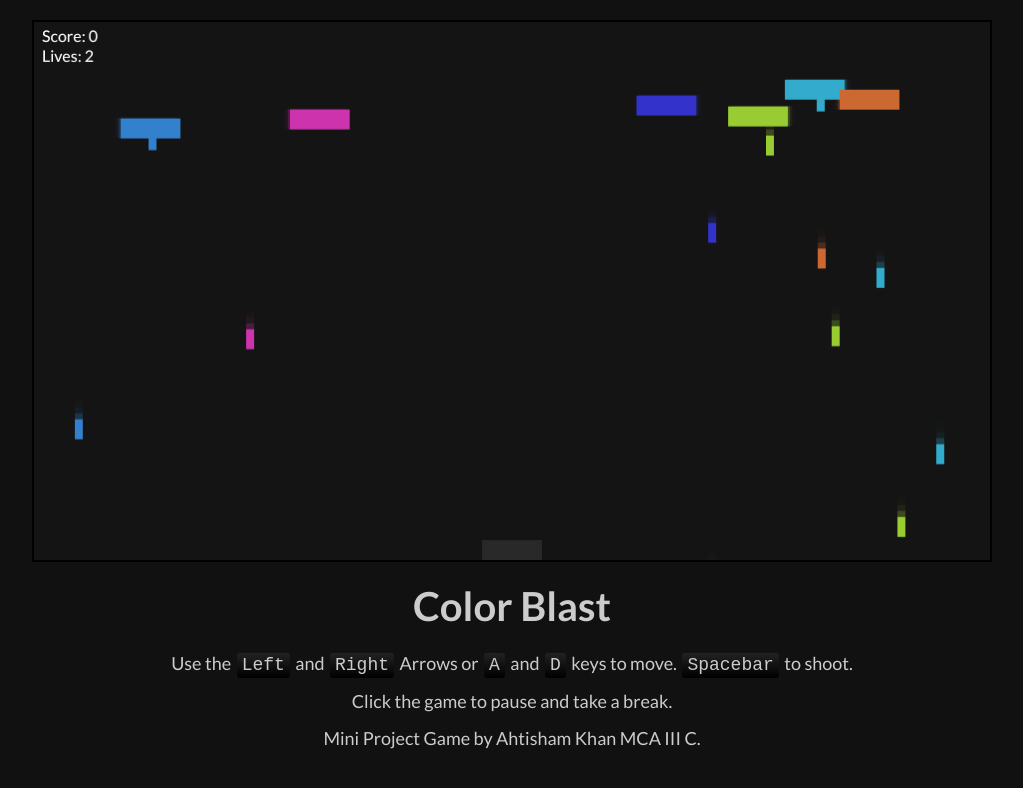
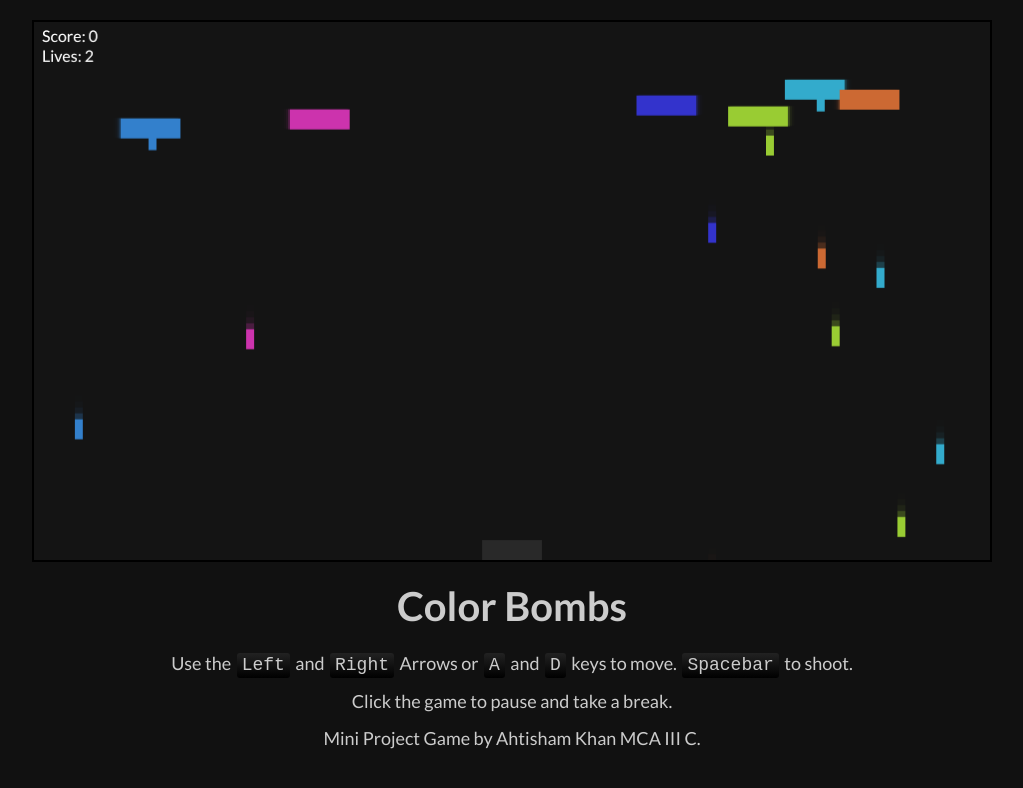
Before and after one commit to kishlaykiku/Colorbombs, a plain HTML site: page index.html in a window 1280 px wide. Shown: the whole page, without its empty margins (128-1151 px from the left). Drawn offline with Linux system fonts and the light colour scheme.

Commit message:
minor changes

```diff
--- a/index.html
+++ b/index.html
@@ -13,7 +13,7 @@
         <div class="game-wrap">
             <canvas width="960px" height="540" id="game"></canvas>
             <article class="content">
-                <h1 class="title"><span>C</span><span>o</span><span>l</span><span>o</span><span>r</span><span> </span><span>B</span><span>l</span><span>a</span><span>s</span><span>t</span></h1>
+                <h1 class="title"><span>C</span><span>o</span><span>l</span><span>o</span><span>r</span><span> </span><span>B</span><span>o</span><span>m</span><span>b</span><span>s</span></h1>
 
                 <p>Use the <code>Left</code> and <code>Right</code> Arrows or <code>A</code> and <code>D</code> keys to move. <code>Spacebar</code> to shoot.</p>
 
```
